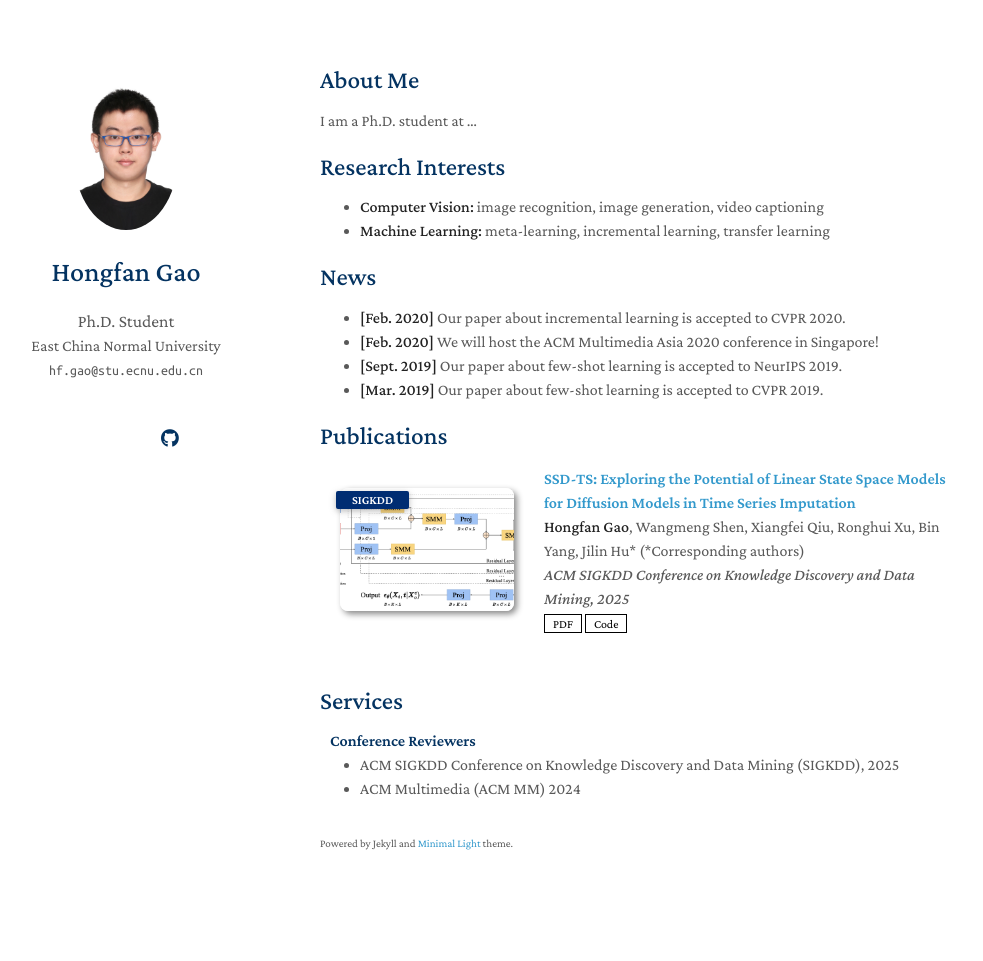
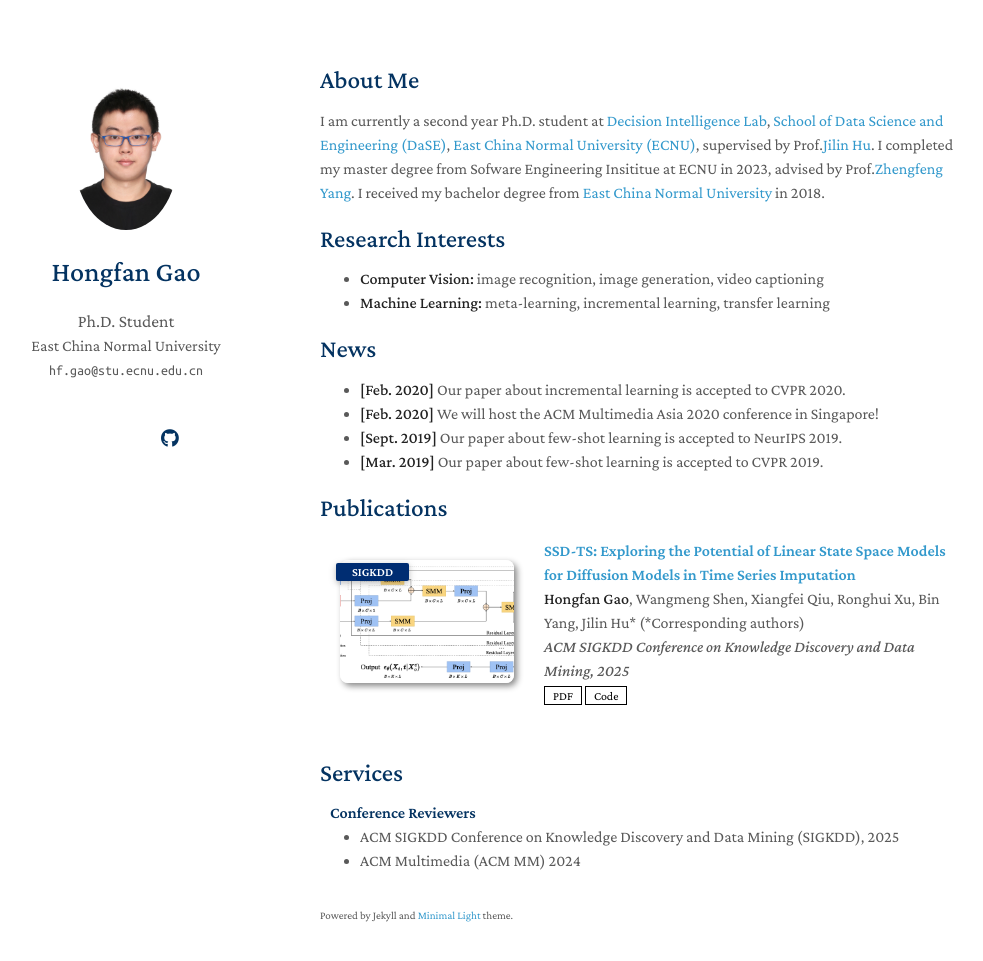
Before and after one commit to hongfangao/hongfangao.github.io, a Jekyll site: the page built from index.md, in a window 1280 px wide and 996 px high. Shown: the top 961 px of the window, without its empty margins (150-1133 px from the left). Built offline with Jekyll 4.4.1, drawn with Linux system fonts in a browser that asks for light colours; a style sheet for code colours, icons or effects is not loaded; our own code applies the rules of GitHub Pages for plain Markdown files.

Commit message:
modify pub

```diff
--- a/index.md
+++ b/index.md
@@ -4,7 +4,7 @@ layout: homepage
 
 ## About Me
 
-I am a Ph.D. student at ...
+I am currently a second year Ph.D. student at [Decision Intelligence Lab](https://decisionintelligence.github.io/), [School of Data Science and Engineering (DaSE)](https://dase.ecnu.edu.cn/), [East China Normal University (ECNU)](https://www.ecnu.edu.cn/), supervised by Prof.[Jilin Hu](https://hujilin1229.github.io/). I completed my master degree from Sofware Engineering Insititue at ECNU in 2023, advised by Prof.[Zhengfeng Yang](https://scholar.google.ca/citations?user=jBDmZeQAAAAJ&hl=en). I received my bachelor degree from [East China Normal University](https://www.ecnu.edu.cn/) in 2018.
 
 ## Research Interests
 
```
